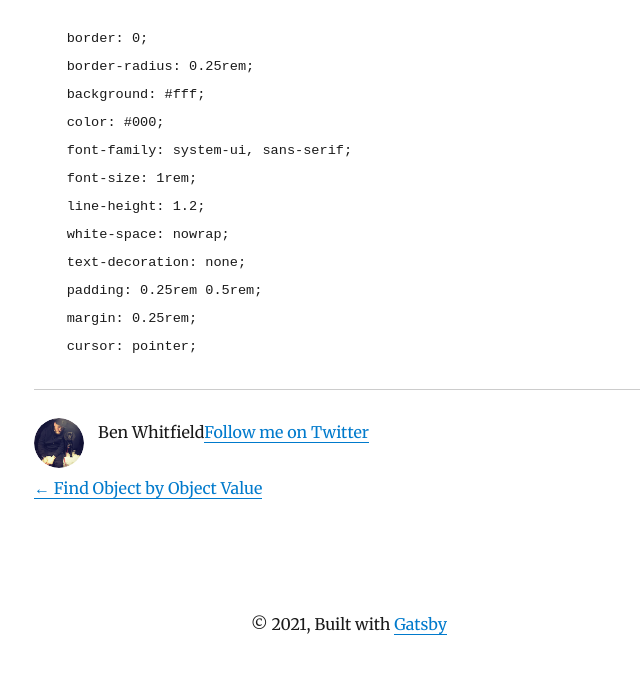
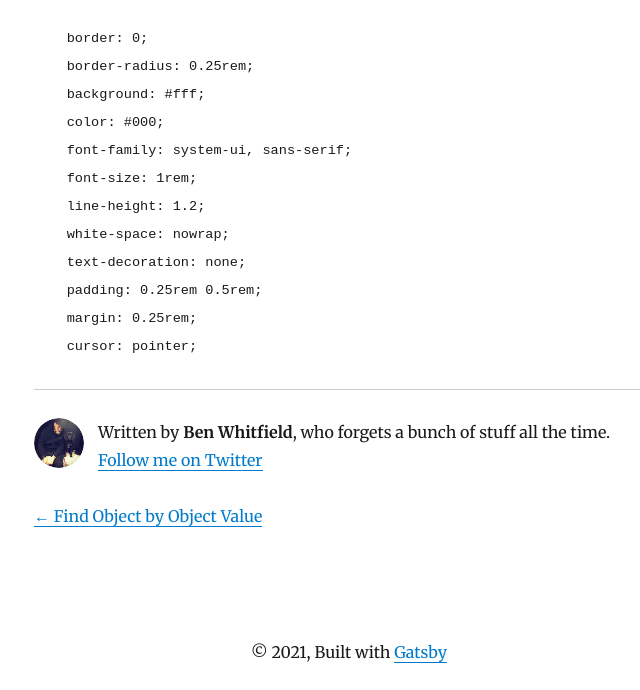
Before and after one commit to BIWhitfield/things-i-forget-app, a Gatsby site: page /blog/reset-button-css/ in a window 1280 px wide. Shown: the part 198-888 px from the top of the page, without its empty margins (291-931 px from the left). Before the commit the page ends 860 px from the top, so only its background shows below. Built offline with nearby package versions, Linux system fonts and the light colour scheme; Gatsby itself is replaced by a stand-in of ours; some packages are replaced by stand-ins of ours; code samples lack their colours.

Commit message:
fix profile pic

```diff
--- a/src/components/bio.js
+++ b/src/components/bio.js
@@ -34,7 +34,9 @@ function Bio() {
               }}
             />
             <p>
-              Ben Whitfield
+              Written by <strong>{author}</strong>, who forgets a bunch of stuff
+              all the time.
+              {` `}
               <a href={`https://twitter.com/${social.twitter}`}>
                 Follow me on Twitter
               </a>
@@ -48,7 +50,7 @@ function Bio() {
 
 const bioQuery = graphql`
   query BioQuery {
-    avatar: file(absolutePath: { regex: "/profile-pic.jpg/" }) {
+    avatar: file(absolutePath: { regex: "/profile-pic.png/" }) {
       childImageSharp {
         fixed(width: 50, height: 50) {
           ...GatsbyImageSharpFixed
```
Also changed, not shown: content/assets/profile-pic.jpg (deleted), content/assets/profile-pic.png (added).
